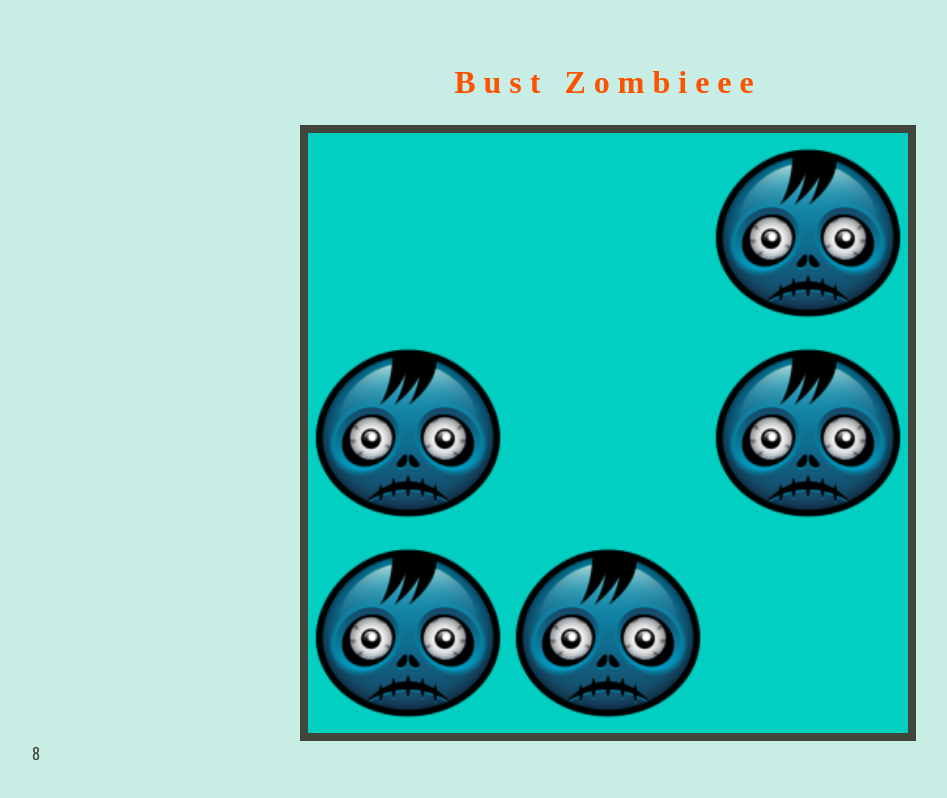
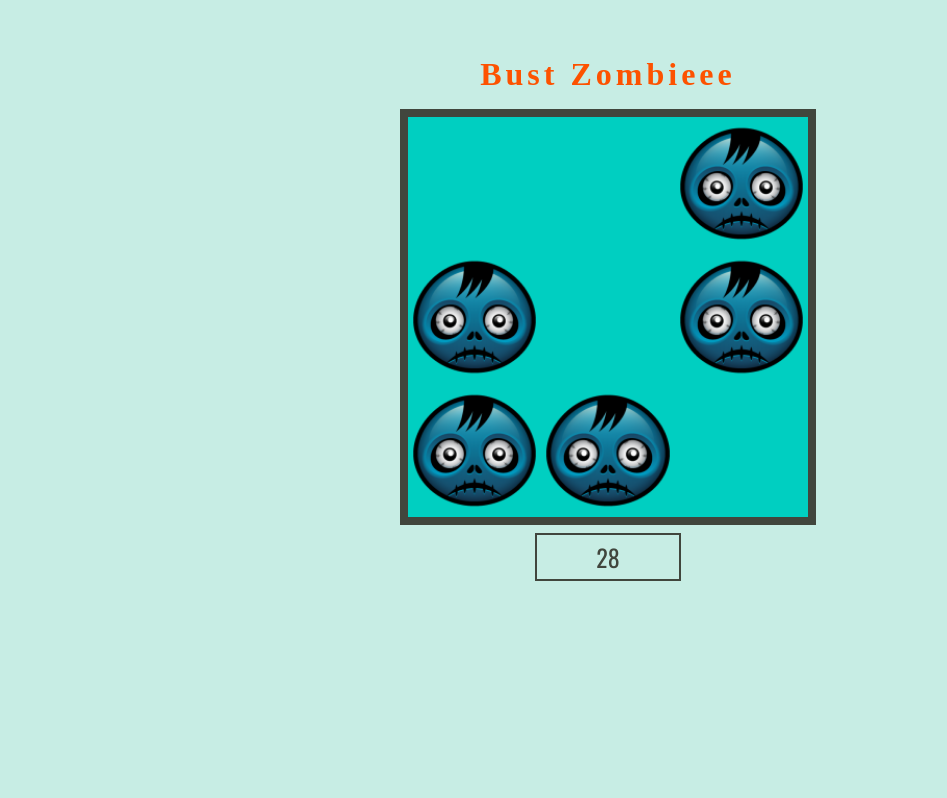
Before and after one commit to sunuwars/bustzombie, a React app: page / in a window 1280 px wide. Both pictures are taken after a click on the button ">> Play >>". Shown: the whole page, without its empty margins (8-955 px from the left). Built offline with nearby package versions, Linux system fonts and the light colour scheme; a web font is replaced by a local one.

Commit message:
add style to timer and game-over

```diff
--- a/public/style.css
+++ b/public/style.css
@@ -44,45 +44,70 @@ h1 {
   font-family: "Eater", cursive;
   color: #fd5200;
   margin: 0;
-  letter-spacing: 8px;
+  letter-spacing: 4px;
+}
+
+h2 {
 }
 
 p {
   margin: 24px;
 }
 
-.header {
+.page-container {
   display: flex;
   flex-direction: column;
   align-items: center;
-  margin: 24px;
+  margin: 1rem;
 }
 
 .game-container {
   border: 8px solid #41463d;
   display: flex;
   flex-wrap: wrap;
-  height: 75vmin;
-  width: 75vmin;
+  height: 50vmin;
+  width: 50vmin;
   background-color: #00cfc1;
   margin: auto;
+  margin-top: 0.25rem;
+  margin-bottom: 0.25rem;
 }
 
 .img-container {
-  height: calc(75vmin / 3);
-  width: calc(75vmin / 3);
+  height: calc(50vmin / 3);
+  width: calc(50vmin / 3);
   /* border: 1px solid green; */
   float: left;
 }
 
 .empty_img,
 #2 {
-  height: calc(75vmin / 3);
-  width: calc(75vmin / 3);
+  height: calc(50vmin / 3);
+  width: calc(50vmin / 3);
   color: red;
   float: left;
 }
 img {
-  height: calc(75vmin / 3);
-  width: calc(75vmin / 3);
+  height: calc(50vmin / 3);
+  width: calc(50vmin / 3);
 }
+
+.timer {
+  width: calc(50vmin / 3);
+  /* background-color: #00cfc1; */
+  border: 2px solid #41463d;
+  text-align: center;
+  font-family: "Oswald", sans-serif;
+  color: #41463d;
+  font-size: 1.5rem;
+  padding: 0.25rem;
+  margin: auto;
+  margin-top: 0.5rem;
+}
+
+.game-over {
+  display: flex;
+  flex-direction: column;
+  align-items: center;
+  margin: 1rem;
+}
--- a/src/components/game.js
+++ b/src/components/game.js
@@ -2,36 +2,33 @@ import React from "react";
 import icon from "../../public/zombieface.png";
 import style from "../../public/style";
 import Btn from "./button";
-import Timer from './timer';
-import GameOver from './gameOver';
+import Timer from "./timer";
+import GameOver from "./gameOver";
 
 export default class Game extends React.Component {
   state = {
     counting: false,
-    seconds: 10
+    seconds: 30
   };
   componentDidMount() {
-  this.intervalId =  setInterval(
-        this.decrement, 1000)
+    this.intervalId = setInterval(this.decrement, 1000);
   }
 
   decrement = () => {
-    this.setState((prevState) => {
+    this.setState(prevState => {
       if (prevState.seconds == 1) {
         clearInterval(this.intervalId);
       }
       return {
-            seconds:prevState.seconds - 1
+        seconds: prevState.seconds - 1
       };
-    }
-
-)};
+    });
+  };
 
   render() {
-
     return (
       <div>
-        <div className="header">
+        <div className="page-container">
           <h1>Bust Zombieee</h1>
         </div>
         {!this.state.seconds == 0 && (
@@ -47,12 +44,10 @@ decrement = () => {
               <Btn />
               <Btn />
             </div>
-        <Timer time={this.state.seconds}/>
+            <Timer time={this.state.seconds} />
           </div>
         )}
-              {this.state.seconds == 0 && (
-          <GameOver />
-        )}
+        {this.state.seconds == 0 && <GameOver />}
       </div>
     );
   }
--- a/src/components/gameOver.js
+++ b/src/components/gameOver.js
@@ -1,9 +1,12 @@
-import React from 'react'
+import React from "react";
 
 export default class Result extends React.Component {
-    render() {
-        return (
-            <h2>Game over!</h2>
-        );
-    }
+  render() {
+    return (
+      <div className="game-over">
+        <h2>Game over!</h2>
+        <h1>You lost...</h1>
+      </div>
+    );
+  }
 }
--- a/src/components/intro.js
+++ b/src/components/intro.js
@@ -15,7 +15,7 @@ export default class Intro extends React.Component {
     return (
       <div>
         {!this.state.gameOn && (
-          <div className="header">
+          <div className="page-container">
             <h1>Bust Zombieee</h1>
             <p>Zombies keep coming! You need to click on them to bust them!</p>
             <Start clickHandler={this.startGame} />
```
Also changed, not shown: 5 other files. Lines whose indentation alone changed are shown as unchanged.
